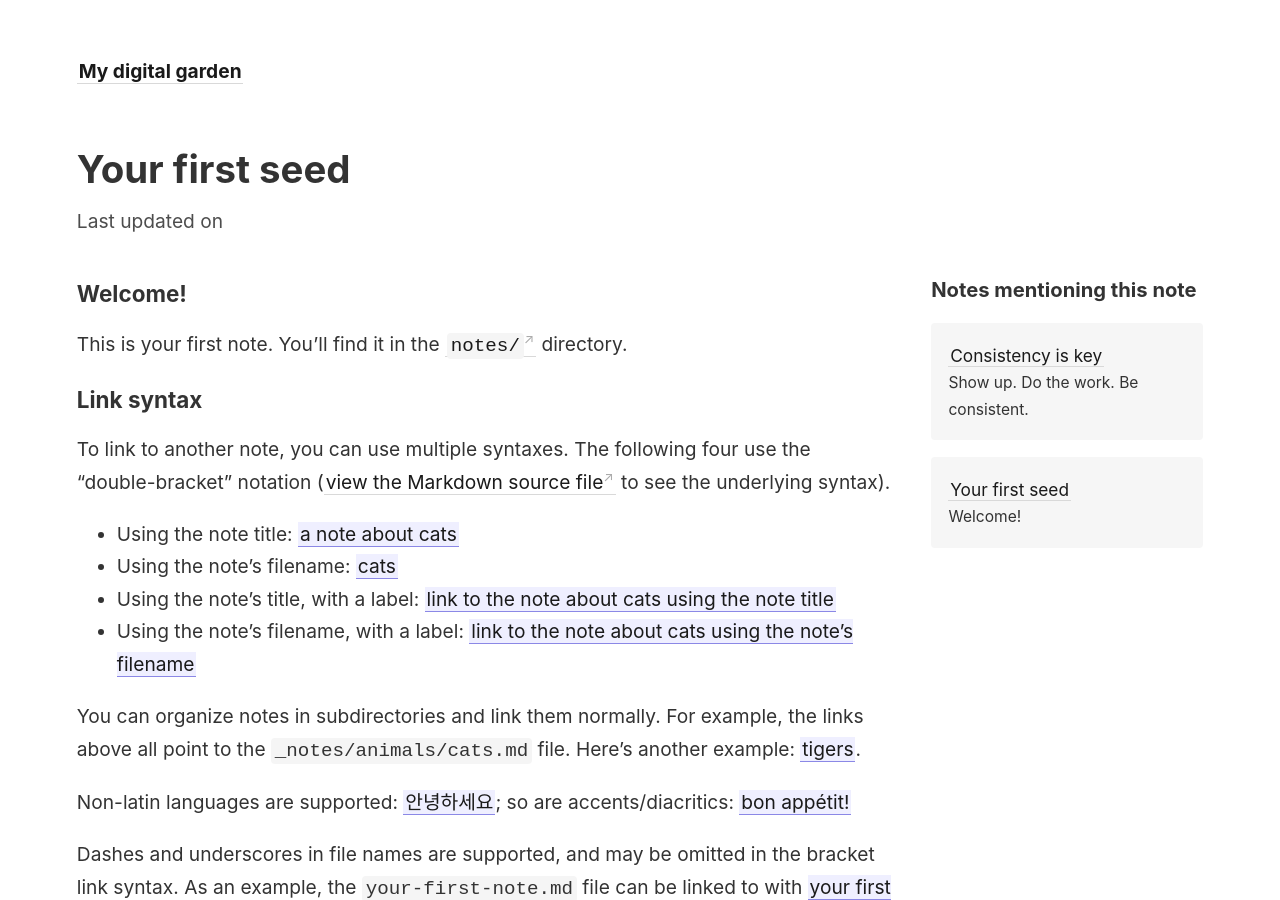
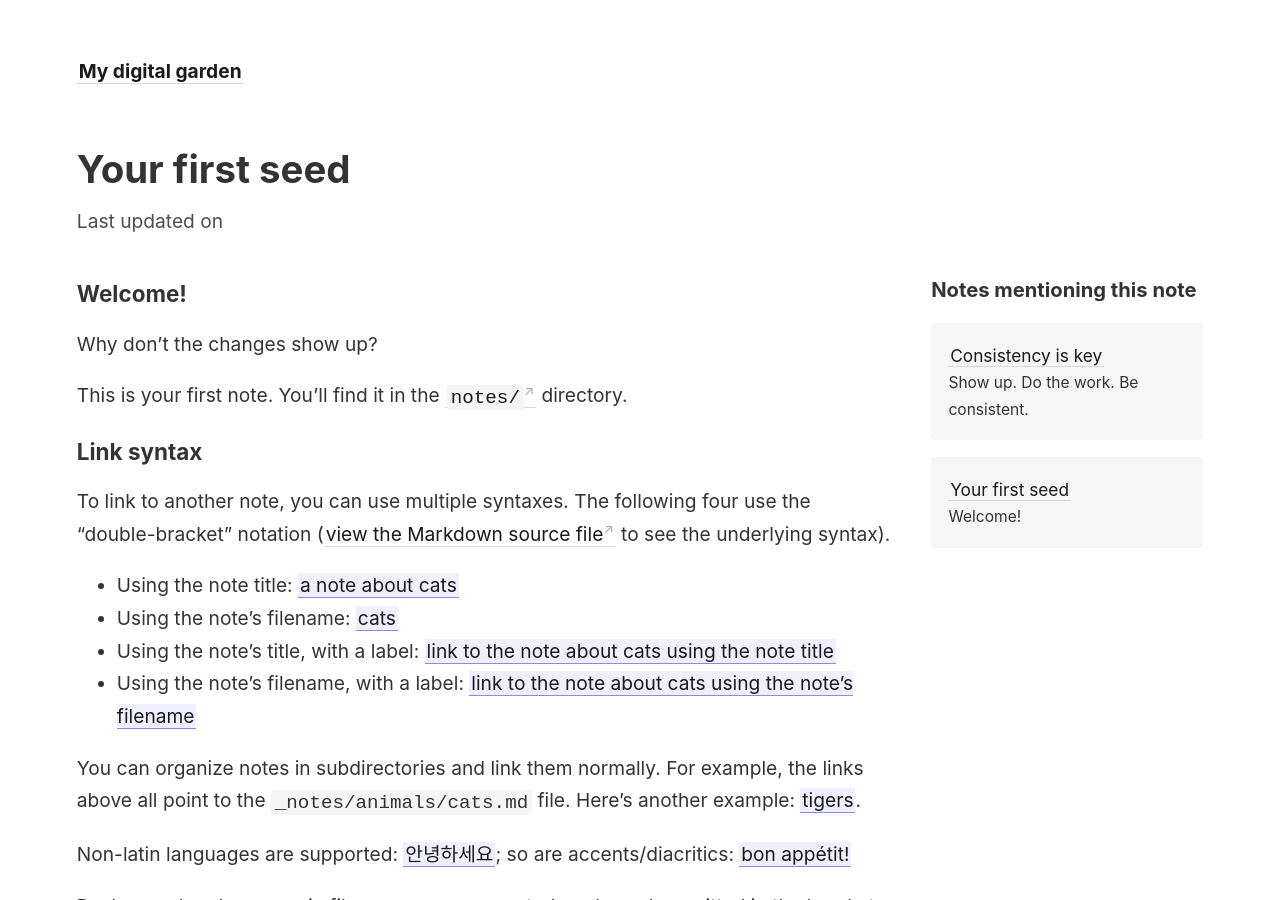
Before and after one commit to javierpgomez/Digitalgarden, a Jekyll site: the page built from _notes/your-first-note.md, in a window 1280 px wide and 900 px high. Built offline with Jekyll 4.4.1, drawn with Linux system fonts in a browser that asks for light colours.

Commit message:
Update your-first-note.md

```diff
--- a/_notes/your-first-note.md
+++ b/_notes/your-first-note.md
@@ -3,6 +3,8 @@ title: Your first seed
 ---
 
 ### Welcome!
+
+Why don't the changes show up?
 
 This is your first note. You'll find it in the [`notes/`](https://github.com/maximevaillancourt/digital-garden-jekyll-template/tree/master/_notes) directory.
 
```
